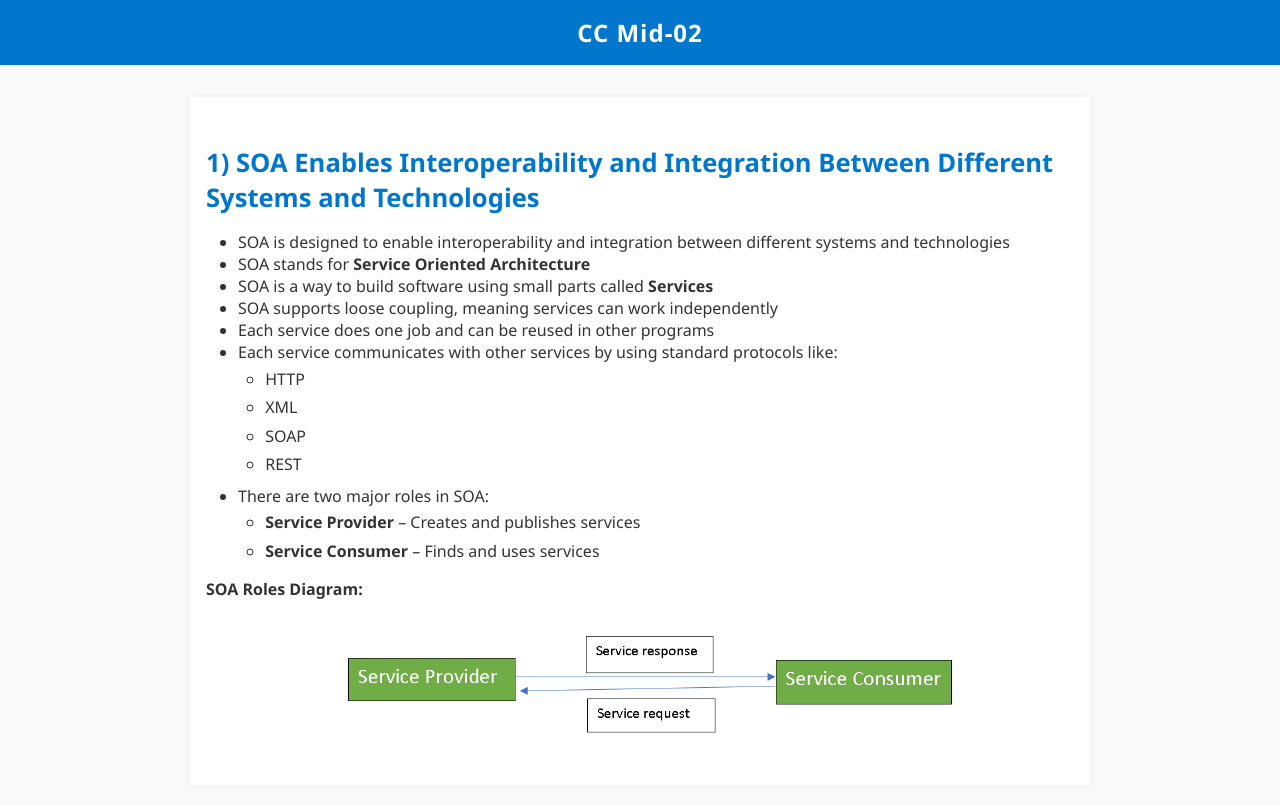
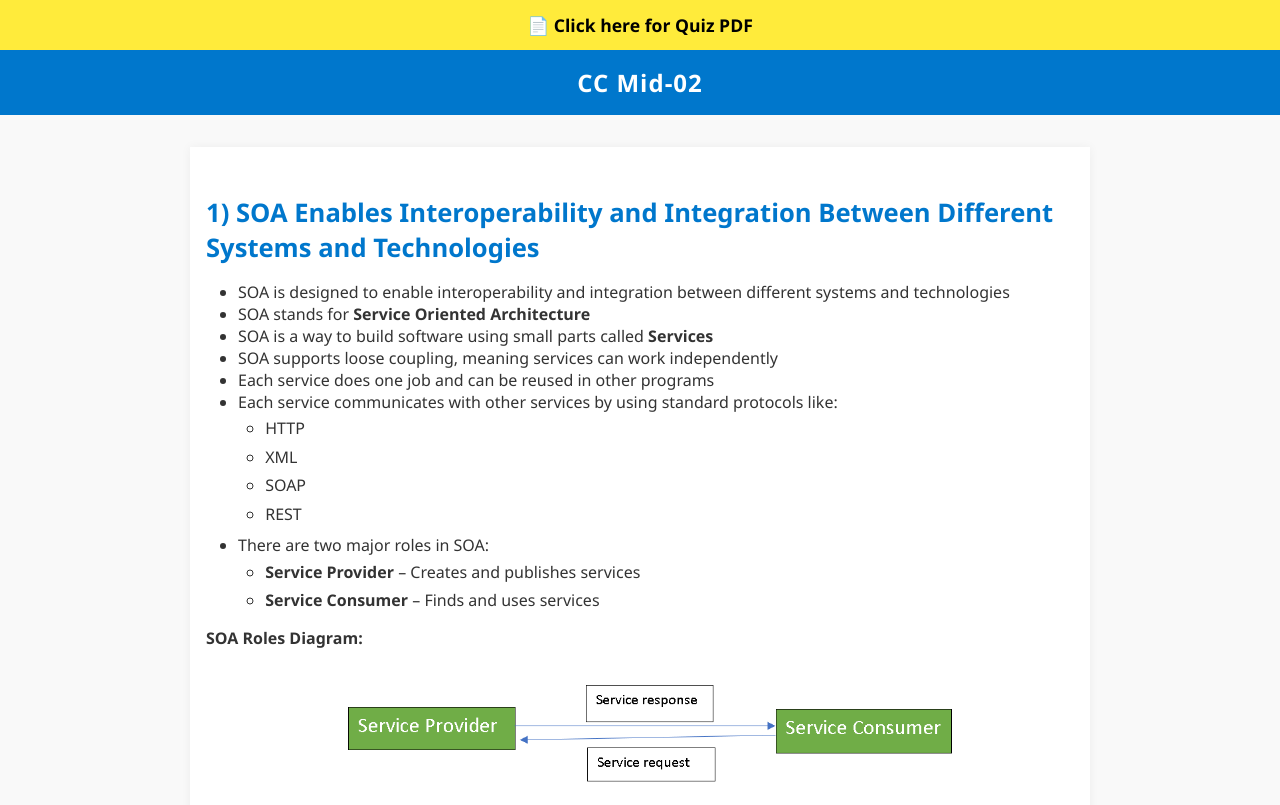
Before and after one commit to shyam044/CC-Mid-02, a plain HTML site: page index.html in a window 1280 px wide. Shown: the top 805 px of the page. Drawn offline with Linux system fonts and the light colour scheme.

Commit message:
commit
Added a link to download the quiz PDF and improved the structure of the HTML document.

```diff
--- a/index.html
+++ b/index.html
@@ -170,8 +170,14 @@
 </head>
 
 <body>
+    <!-- CC Mid-02 -->
 
-    <!-- CC Mid-02 -->
+    <div style="background-color: #ffeb3b; text-align: center; padding: 0.8rem; font-size: 1.1rem; font-weight: bold;">
+    <a href="https://drive.google.com/file/d/14Z-qiE8x6QHVzARtriV1KPclvZ-t87LD/view?usp=sharing" target="_blank" style="color: #000; text-decoration: none;">
+        📄 Click here for Quiz PDF
+    </a>
+</div>
+
     <header>
         CC Mid-02
     </header>
```
